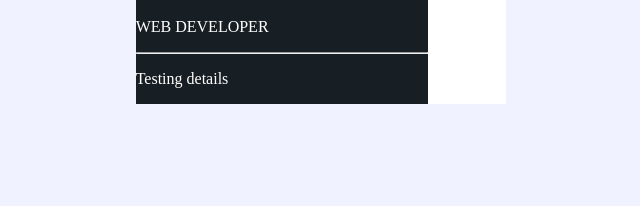
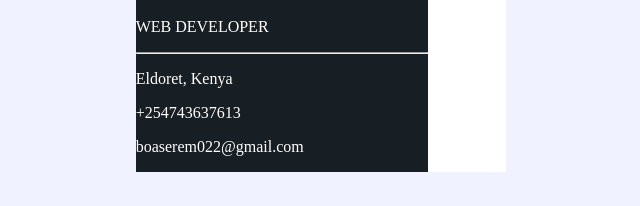
Before and after one commit to kiptanuiBoaz/resume, a React (Create React App) app: page / in a window 1280 px wide. Shown: the part 310-516 px from the top of the page, without its empty margins (319-959 px from the left). Built offline with nearby package versions, Linux system fonts and the light colour scheme.

Commit message:
adding details

```diff
--- a/src/components/side/Details.jsx
+++ b/src/components/side/Details.jsx
@@ -3,7 +3,9 @@ import React from "react";
 function Details (){
     return(
         <div>
-            <p>Testing details</p>
+            <p><span></span>Eldoret, Kenya</p>
+            <p><span></span>+254743637613</p>
+            <p><span></span>boaserem022@gmail.com</p>
         </div>
     )
 }
```
